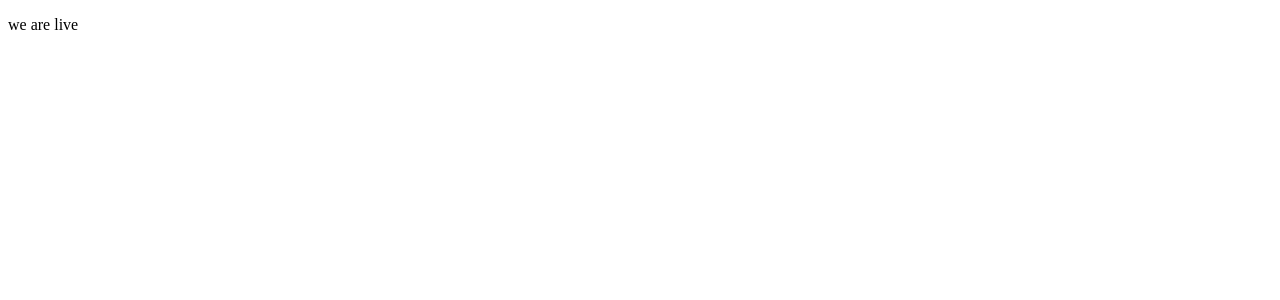
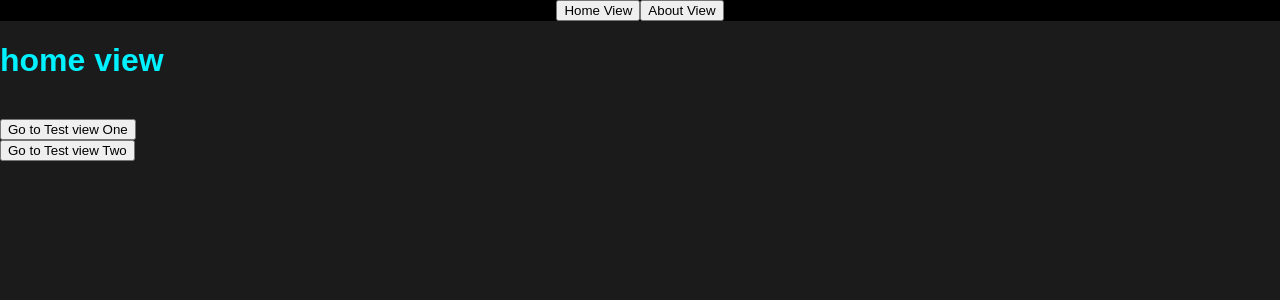
Before and after one commit to oskarkling/ReactAssignment, a React (Create React App) app in the folder reactassignment/: page / in a window 1280 px wide. Shown: the top 300 px of the page. Built offline with nearby package versions, Linux system fonts and the light colour scheme.

Commit message:
added some folders and boilerplate

```diff
--- a/reactassignment/src/App.js
+++ b/reactassignment/src/App.js
@@ -1,8 +1,13 @@
+
+import { Navigation } from './components/navigation/Navigation';
+import { Routes } from './routes/Routes';
+import "./shared/styles/Style.css"
+
 function App() {
   return (
-    <div>
-    <p>we are live</p>
-    </div>
+    <Routes>
+      <Navigation />
+    </Routes>
   );
 }
 
--- /dev/null
+++ b/reactassignment/src/components/404/NotFound.js
@@ -0,0 +1,13 @@
+import { useHistory } from "react-router"
+import RoutingPaths from "../../routes/RoutingPaths";
+
+export const NotFound = () => {
+    const history = useHistory();
+    return (
+        <div>
+            <h1>404 - Not Found!</h1>
+            <p>Woops, the link was wrong</p>
+            <button onClick={() => history.push(RoutingPaths.homeView)}>Go home</button>
+        </div>
+    )
+}
--- /dev/null
+++ b/reactassignment/src/components/navigation/Navigation.js
@@ -0,0 +1,9 @@
+import { DesktopNavigation } from "./desktopnav/DesktopNavigation"
+
+export const Navigation = () => {
+    return (
+        <>
+            <DesktopNavigation />
+        </>
+    )
+}
--- /dev/null
+++ b/reactassignment/src/components/navigation/desktopnav/DesktopNavigation.css
@@ -0,0 +1,7 @@
+.navbar--desktop {
+    background-color: var(--clr-black);
+    width: 100%;
+    display: flex;
+    justify-content: center;
+    align-items: center;
+  }
--- /dev/null
+++ b/reactassignment/src/components/navigation/desktopnav/DesktopNavigation.js
@@ -0,0 +1,13 @@
+import { useHistory } from "react-router"
+import RoutingPaths from "../../../routes/RoutingPaths"
+import "./DesktopNavigation.css"
+
+export const DesktopNavigation = () => {
+    const history = useHistory();
+    return (
+        <div className="navbar--desktop">
+            <button onClick={() => history.push(RoutingPaths.homeView)}>Home View</button>
+            <button onClick={() => history.push(RoutingPaths.aboutView)}>About View</button>
+        </div>
+    )
+}
--- /dev/null
+++ b/reactassignment/src/routes/Routes.js
@@ -0,0 +1,23 @@
+import React from "react"
+import { BrowserRouter, Switch, Route } from "react-router-dom"
+import RoutingPaths from "./RoutingPaths"
+import { Home } from "../views/home/Home"
+import { About } from "../views/about/About"
+import { NotFound } from "../components/404/NotFound"
+import { TestViewOne } from "../views/testviewone/TestViewOne"
+import { TestViewTwo } from "../views/testviewtwo/TestViewTwo"
+
+export const Routes = ({ children }) => {
+    return (
+        <BrowserRouter>
+            {children}
+            <Switch>
+                <Route exact path={RoutingPaths.homeView} component={Home} />
+                <Route exact path={RoutingPaths.aboutView} component={About} />
+                <Route exact path={RoutingPaths.testViewOne} component={TestViewOne} />
+                <Route exact path={RoutingPaths.testViewTwo} component={TestViewTwo} />
+                <Route component={NotFound} />
+            </Switch>
+        </BrowserRouter>
+    )
+}
--- /dev/null
+++ b/reactassignment/src/routes/RoutingPaths.js
@@ -0,0 +1,10 @@
+const homeView ="/";
+const aboutView ="/about";
+const testViewOne="/testviewone";
+const testViewTwo="/testviewtwo"
+export default {
+    homeView,
+    aboutView,
+    testViewOne,
+    testViewTwo,
+}
--- /dev/null
+++ b/reactassignment/src/shared/styles/Style.css
@@ -0,0 +1,30 @@
+:root
+{
+    --clr-pink: #FF019A;
+    --clr-lightblue: #00F1FF;
+    --clr-blue: #290CFF;
+    --clr-bluegrey: #0161E8;
+    --clr-purple: #9B00E8;
+    --clr-background: #1b1b1b;
+    --clr-black: #000000;
+    --clr-white: white;
+    --clr-darklightgrey: #303030;
+    --clr-darkgrey: rgba(15, 15, 15, 0.95);
+
+    font-weight: 400;
+    font-style: normal;
+}
+
+body {
+  margin: 0;
+  padding: 0;
+  background-color: var(--clr-background);
+  color: var(--clr-lightblue);
+  font-family: "Poppins", sans-serif;
+}
+
+a:link {
+  color: yellow;
+  background-color: transparent;
+  text-decoration: none;
+}
--- /dev/null
+++ b/reactassignment/src/views/about/About.js
@@ -0,0 +1,11 @@
+export const About = () => {
+    return (
+        <div>
+            <h1>about view</h1>
+            <p>This site is purely for an assignment.</p>
+            <br />
+            <p>Thus the code is made to meet the requirements of the assignment</p>
+            <p>If you want to see some better html and css, checkout <a href="https://oskarkling.github.io/PortfolioWebsite/">Portfolio website of me</a></p>
+        </div>
+    )
+}
--- /dev/null
+++ b/reactassignment/src/views/home/Home.js
@@ -0,0 +1,19 @@
+import RoutingPaths from "../../routes/RoutingPaths"
+import { useHistory } from "react-router"
+import { useState, useEffect } from "react"
+
+export const Home = () => {
+    const history = useHistory();
+
+    return (
+        <div>
+            <h1>home view</h1>
+            <br />
+
+            <button onClick={() => history.push(RoutingPaths.testViewOne)}>Go to Test view One</button>
+            <br />
+            <button onClick={() => history.push(RoutingPaths.testViewTwo)}>Go to Test view Two</button>
+
+        </div>
+    )
+}
--- /dev/null
+++ b/reactassignment/src/views/testviewone/TestViewOne.js
@@ -0,0 +1,10 @@
+import RoutingPaths from "../../routes/RoutingPaths"
+import { useHistory } from "react-router"
+
+export const TestViewOne = () => {
+    return (
+        <div>
+            <h1>TEST VIEW ONE</h1>
+        </div>
+    )
+}
--- /dev/null
+++ b/reactassignment/src/views/testviewtwo/TestViewTwo.js
@@ -0,0 +1,10 @@
+import RoutingPaths from "../../routes/RoutingPaths"
+import { useHistory } from "react-router"
+
+export const TestViewTwo = () => {
+    return (
+        <div>
+            <h1>TEST VIEW TWO</h1>
+        </div>
+    )
+}
```
